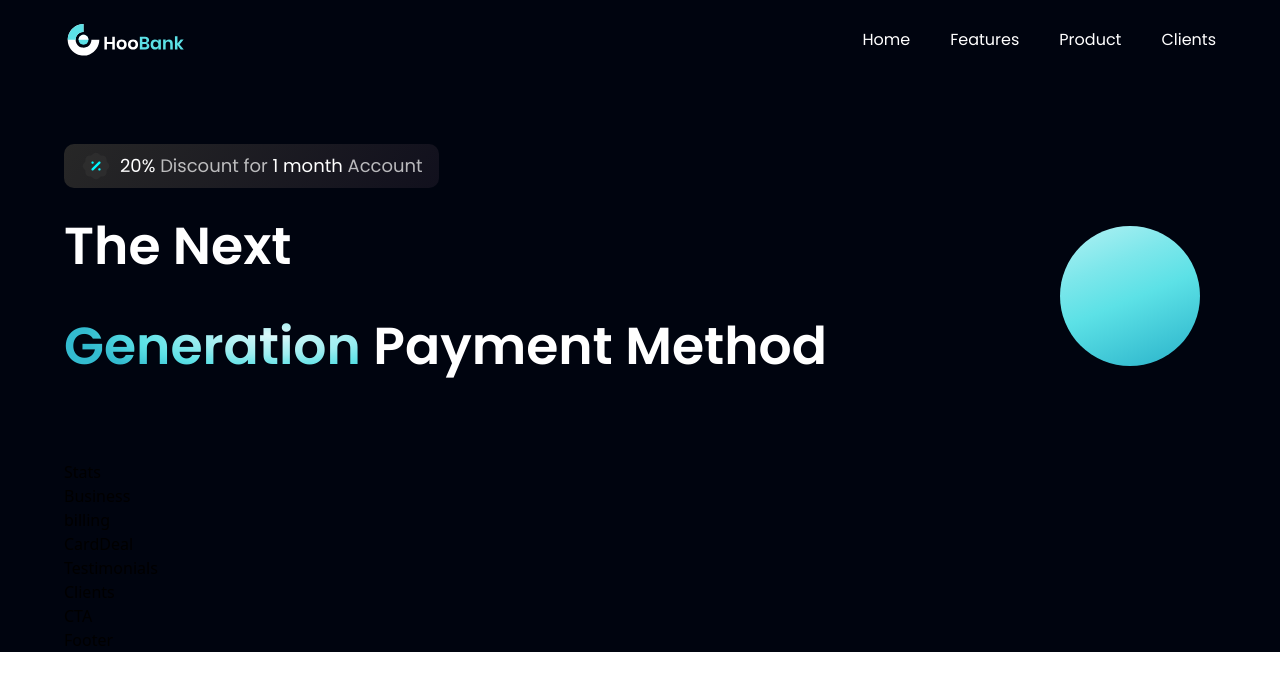
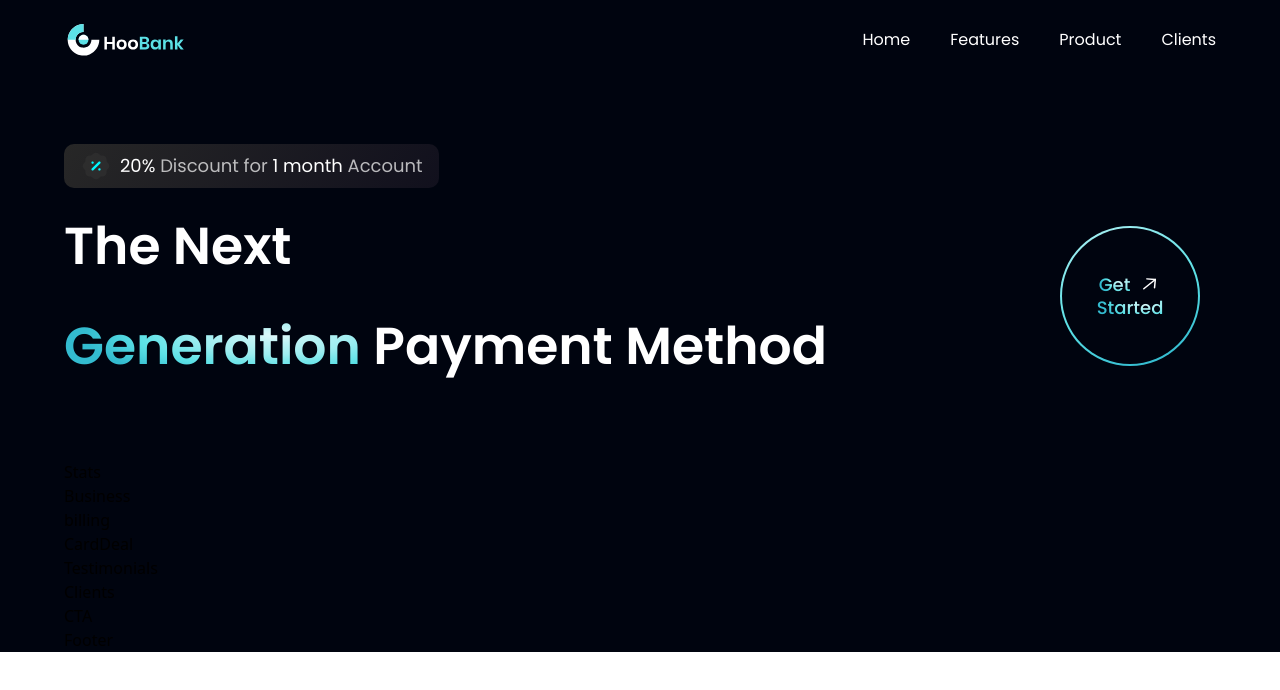
Before and after one commit to thomas-hdqr/bank_modern_app, a React (Vite) app in the folder bank_modern_app/: page / in a window 1280 px wide. Shown: the top 690 px of the page. Built offline with nearby package versions, Linux system fonts and the light colour scheme.

Commit message:
finishing the get started component

```diff
--- a/bank_modern_app/src/components/GetStarted.jsx
+++ b/bank_modern_app/src/components/GetStarted.jsx
@@ -2,8 +2,19 @@
 import { arrowUp } from '../assets'
 
 const GetStarted = () => (
-    <div className={`${styles.flexCenter} w-[140px] h-[140px] rounded-full bg-blue-gradient`}>
-
+    <div className={`${styles.flexCenter} w-[140px] h-[140px] rounded-full bg-blue-gradient p-[2px] cursor-pointer`}>
+      <div className={`${styles.flexCenter} flex-col bg-primary w-[100%] h-[100%] rounded-full`}>
+        <div className={`${styles.flexCenter} flex-row`}>
+          <p className="font-poppins font-medium text-[18px] leading-[23px] mr-2">
+            <span className="text-gradient">Get
+            </span>
+          </p>
+            <img src={arrowUp} alt="arrow" className="w-[23px] h-[23px] object-contain" />
+        </div>
+          <p className="font-poppins font-medium text-[18px] leading-[23px]">
+            <span className="text-gradient">Started</span>
+          </p>
+      </div>
     </div>
   )
 
--- a/bank_modern_app/src/components/Hero.jsx
+++ b/bank_modern_app/src/components/Hero.jsx
@@ -27,7 +27,6 @@
             <GetStarted />
           </div>
         </div>
-
       </div>
 
     </section>
```
